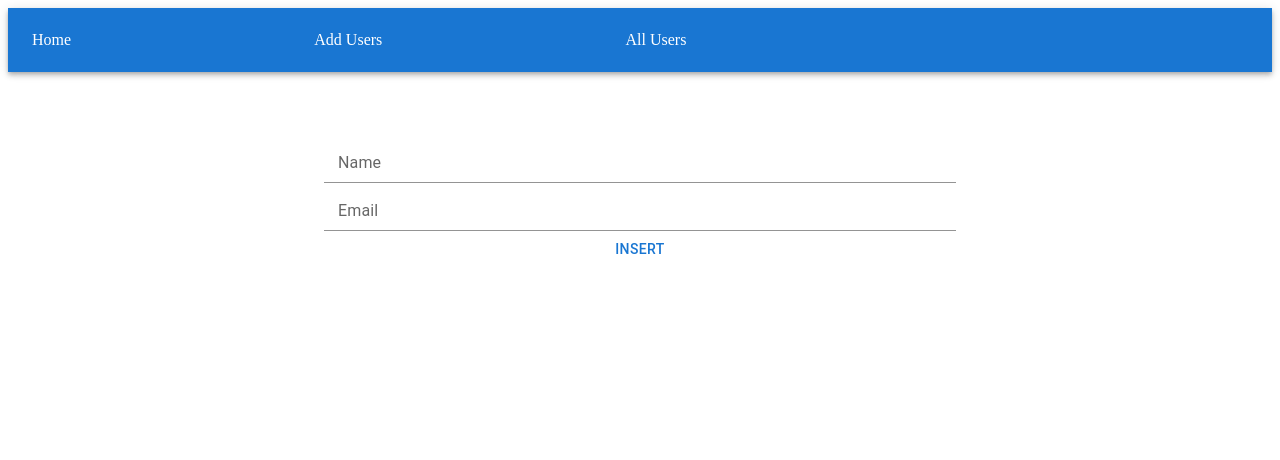
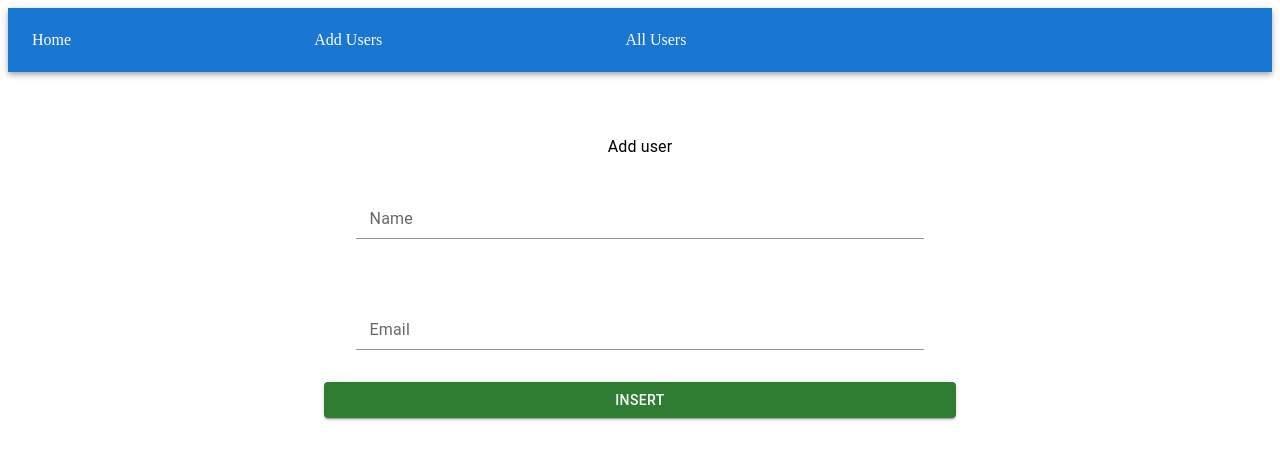
Before and after one commit to Sahilramjali/CRUD--React, a React (Create React App) app: page /adduser in a window 1280 px wide. Shown: the top 460 px of the page. Built offline with nearby package versions, Linux system fonts and the light colour scheme.

Commit message:
added insert method

```diff
--- a/db.json
+++ b/db.json
@@ -1,19 +1,25 @@
 {
-  "Students":[
+  "Students": [
     {
-      "id":1,
-      "name":"Sahil",
-      "email":"sahil@gmail.com"
+      "id": 1,
+      "name": "Sahil",
+      "email": "sahil@gmail.com"
     },
     {
-      "id":2,
-      "name":"React",
-      "email":"react@gmail.com"
+      "id": 2,
+      "name": "React",
+      "email": "react@gmail.com"
     },
     {
-      "id":3,
-      "name":"Hari",
-      "email":"hari@gmail.com"
+      "id": 3,
+      "name": "Hari",
+      "email": "hari@gmail.com"
+    },
+
+    {
+      "name": "David",
+      "email": "david@gmail.com",
+      "id": 4
     }
   ]
 }
--- a/src/components/adduser.jsx
+++ b/src/components/adduser.jsx
@@ -1,17 +1,33 @@
-import { FormControl, FormGroup, Input, InputLabel,Button } from "@mui/material";
+import { FormControl, FormGroup, Input, InputLabel,Button, Typography } from "@mui/material";
+import { useState } from "react";
 import "../css/adduser.css";
+import { InsertUser } from "../services/api";
+const initialData={
+    name:'',
+    email:''
+}
 const AddUser=()=>{
+    const[user,setUser]=useState(initialData);
+  // const {name,email}=user;
+const onValueChange=(e)=>{
+    setUser({...user,[e.target.name]:e.target.value});
+
+}
+const insertUserDetails=async()=>{
+    await InsertUser(user);
+}
     return(
        <FormGroup className="container">
-           <FormControl>
+           <Typography className="label">Add user</Typography>
+           <FormControl style={{margin:'5%'}}>
                <InputLabel>Name</InputLabel>
-               <Input/>
+               <Input onChange={(e)=>onValueChange(e)} name='name' className="enter"/>
            </FormControl>
-           <FormControl>
-               <InputLabel>Email</InputLabel>
-               <Input/>
+           <FormControl style={{margin:'5%'}}>
+               <InputLabel >Email</InputLabel>
+               <Input onChange={(e)=>onValueChange(e)} name='email' />
            </FormControl>
-           <Button>Insert</Button>
+           <Button variant="contained" color="success" onClick={insertUserDetails}>Insert</Button>
        </FormGroup>
     );
 }
--- a/src/css/adduser.css
+++ b/src/css/adduser.css
@@ -2,3 +2,6 @@
     width: 50%;
     margin: 5% 0 0 25%;
 }
+.label{
+    text-align:center;
+}
--- a/src/services/api.js
+++ b/src/services/api.js
@@ -2,3 +2,6 @@ import axios from "axios";
 export const fetchData=async()=>{
     return await axios.get("http://localhost:3333/Students");
 }
+export const InsertUser=async (user)=>{
+    return await axios.post("http://localhost:3333/Students",user);
+}
```
Also changed, not shown: src/css/users.css (line endings or trailing spaces).
